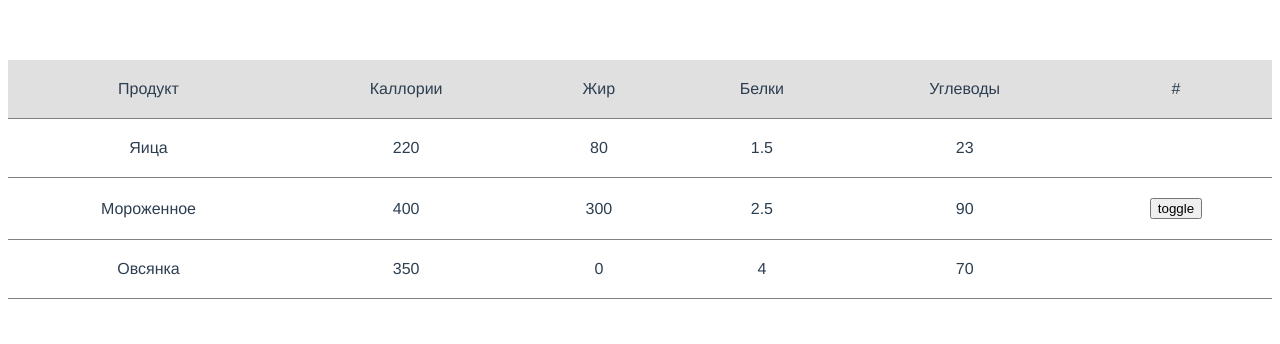
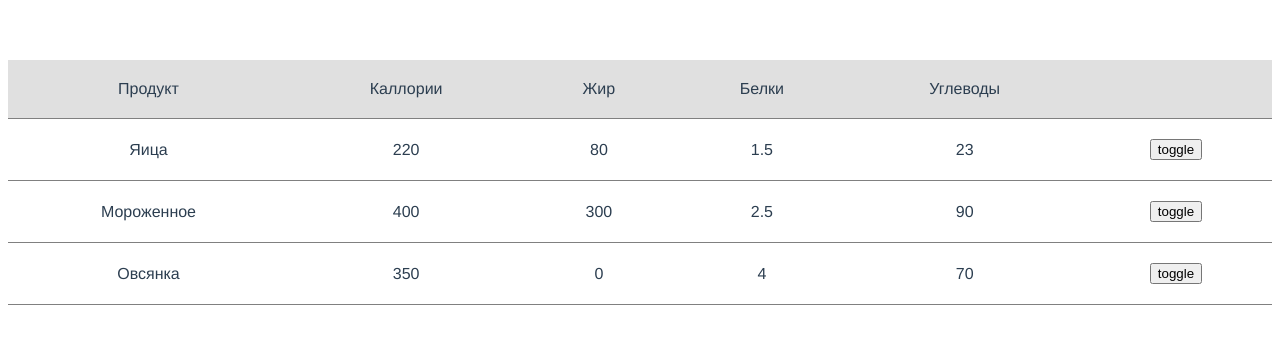
Before and after one commit to fessracha/vue3-customs-table, a Vue app: page / in a window 1280 px wide. Shown: the top 344 px of the page. Built offline with nearby package versions, Linux system fonts and the light colour scheme.

Commit message:
Добавлены идеи для рефакторинга

```diff
--- a/src/App.vue
+++ b/src/App.vue
@@ -4,8 +4,12 @@
       :headers="$options.calloriesHeaders"
       :rows="productsCharacterstics"
     >
-      <template #expand-row-1>
-        <p style="font-size: 40px; color: green;">Детальное описание для мороженого</p>
+      <template
+        v-for="(product, idx) in productsCharacterstics"
+        :key="product.name"
+        v-slot:[`expand-row-${idx}`]
+        >
+        <p style="font-size: 40px; color: green;">Детальное описание для {{ product.name }}</p>
       </template>
     </custom-table>
   </div>
--- a/src/components/CustomTable.vue
+++ b/src/components/CustomTable.vue
@@ -5,7 +5,7 @@
         <td v-for="title in headers" :key="title" class="custom-table__cell">
           {{ title }}
         </td>
-        <td class="custom-table__cell" v-if="hasSomeExpandedRow">#</td>
+        <td class="custom-table__cell" v-if="hasSomeExpandedRow"></td>
       </tr>
     </thead>
     <tbody>
@@ -22,6 +22,12 @@
 
 <script lang="ts">
 import CustomTableRow from './CustomTableRow.vue';
+
+/*
+  1. Добавить свойство кол-во дополнительных колонок
+  2. additionalCellsCount сделать глобальным в скоупе CustomTable (после provide/inject)
+  3. headers должно совпадать с количеством полей в rows[0]
+*/
 
 export default {
   EXPAND_ROW_SLOT_PREFIX: 'expand-row',
--- a/tsconfig.json
+++ b/tsconfig.json
@@ -2,7 +2,7 @@
   "compilerOptions": {
     "target": "esnext",
     "module": "esnext",
-    "strict": true,
+    "strict": false,
     "jsx": "preserve",
     "importHelpers": true,
     "moduleResolution": "node",
```
